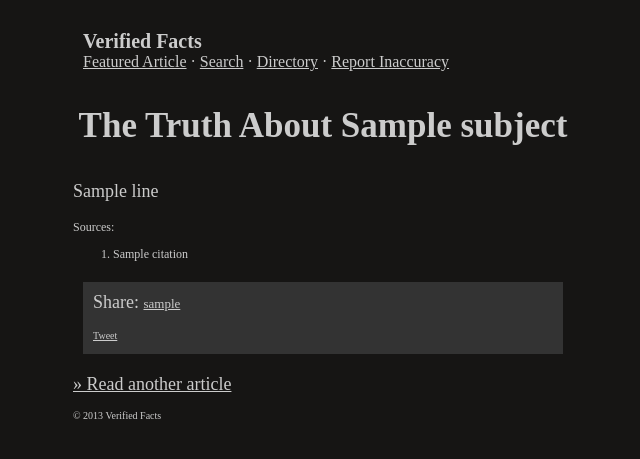
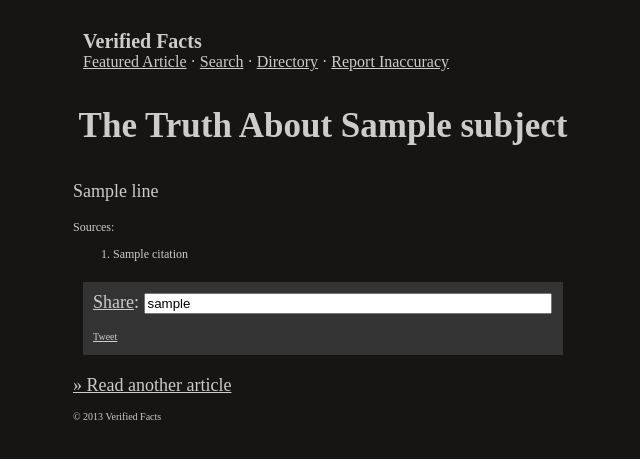
Before and after one commit to typpo/verified-facts, a Flask app: template templates/index.html in a window 1280 px wide. Shown: the top 459 px of the page, without its empty margins (317-957 px from the left). Run offline with Flask 2, Linux system fonts and the light colour scheme; the template is opened without the code that fills it: most values are stand-ins (such as "Sample title", 1, 10 or a date in 2020); parts of the project's set-up code (start-up, migrations or seed data) failed here and were passed over; some libraries are stand-ins or nearby versions.

Commit message:
permalink in clickable copypastable input box

```diff
--- a/templates/index.html
+++ b/templates/index.html
@@ -26,7 +26,7 @@
     </ol>
   </div>
   <div class="share">
-    Share: <span class="permalink"><a href="{{permalink}}">{{permalink}}</a></span>
+    <a href="{{permalink}}">Share</a>: <input id="permalink-box" type="text" value="{{permalink}}" style="width:400px">
     <div class="share-buttons">
   <div style="margin:0" class="fb-like" data-href="http://verifiedfacts.org" data-send="false" data-layout="button_count" data-show-faces="false"></div>
   <a style="font-size:10px;" href="https://twitter.com/share" data-url="{{permalink}}" data-counturl="http://verifiedfacts.org" class="twitter-share-button" data-lang="en">Tweet</a>
@@ -42,6 +42,13 @@
 {# SOCIAL STUFF BELOW #}
 
 {% block scripts %}
+<script>
+  document.getElementById('permalink-box').onclick = function() {
+    document.getElementById('permalink-box').focus();
+    document.getElementById('permalink-box').select();
+  }
+</script>
+
 <div id="fb-root"></div>
 <script>(function(d, s, id) {
   var js, fjs = d.getElementsByTagName(s)[0];
```
